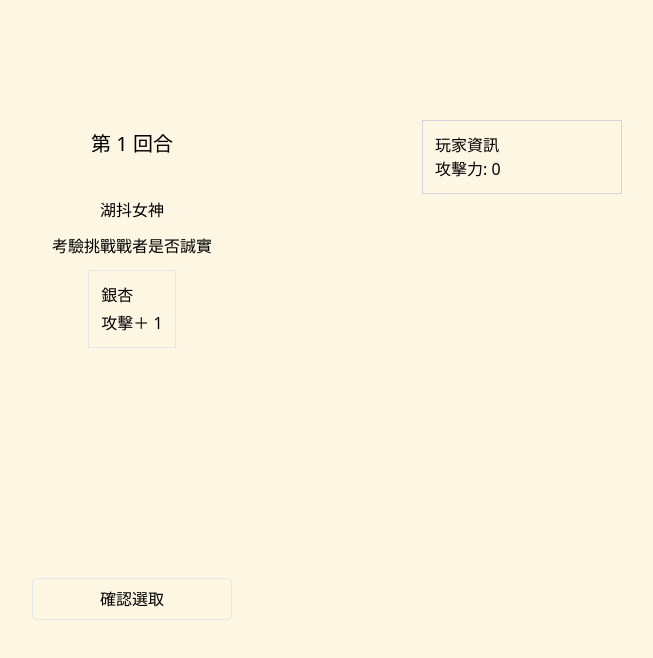
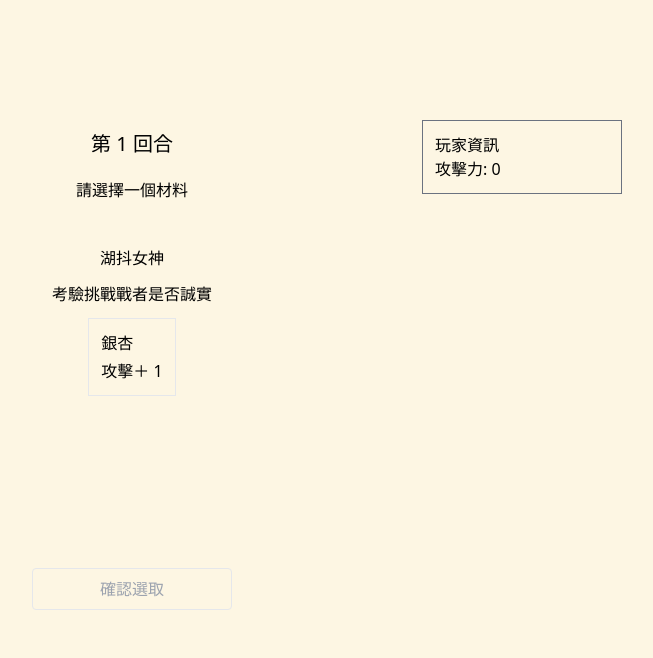
Before and after one commit to tahsdj/magic-wand, a React (Vite) app: page / in a window 1280 px wide. Shown: the top 658 px of the page, without its empty margins (508-1161 px from the left). Built offline with nearby package versions, Linux system fonts and the light colour scheme.

Commit message:
fix button disabled effect

```diff
--- a/src/components/Board/index.jsx
+++ b/src/components/Board/index.jsx
@@ -59,6 +59,8 @@ const Board = () => {
         const record = getCurrentRecord()
         if (stageIndex + 1 < STAGE.length) {
             setStageIndex(index => index + 1)
+            setSelectedMaterial(m => m ? null : m)
+            setSelectedAction(a => a ? null : a)
         } else {
             setStageIndex(0)
             setRound(r => r + 1)
@@ -109,7 +111,8 @@ const Board = () => {
         switch(STAGE[stageIndex]?.id) {
             case 'draw_material':
                 return (
-                    <div >
+                    <>
+                        <h2 className="mb-6">請選擇一個材料</h2>
                         {currentMonsters.map(monster => (
                             <div className="flex flex-col items-center w-60 h-100 p-5 gap-3">
                                 <h2>{monster.name}</h2>
@@ -149,11 +152,13 @@ const Board = () => {
                                 </div>
                             </div>
                         ))}
-                    </div>
+                    </>
                 )
 
             case 'draw_action': {
                 return (
+                    <>
+                        <h2 className="mb-6">請選擇一個製作方法</h2>
                         <div className={`flex flex-row items-start gap-5 mb-10`}>
                             {currentActions.map(action => {
                                 return (
@@ -175,6 +180,7 @@ const Board = () => {
                                 )
                             })}
                         </div>
+                    </>
                 )
             }
             default:
@@ -195,7 +201,7 @@ const Board = () => {
     })()
     return (
         <div className="relative w-[500px] h-[500px] flex flex-col items-center p-[10px]">
-            <div className="absolute flex flex-col w-50 left-full transform translate-x-10 top-0 border border-solid rounder border-gray-300 p-3">
+            <div className="absolute flex flex-col w-50 left-full transform translate-x-10 top-0 border border-solid rounder border-gray-500 p-3">
                 <span>玩家資訊</span>
                 <span>{`攻擊力: ${userInfo.attack}`}</span>
             </div>
@@ -204,7 +210,7 @@ const Board = () => {
                 <>
                     {renderStage()}
                     <div
-                        className={`w-50 p-2 border border-solid rounded text-center cursor-pointer ${isButtonDisabled ? "border-gray-200 cursor-not-allowed" : "border-[#2fad88fa]"}`}
+                        className={`w-50 p-2 border border-solid rounded text-center cursor-pointer ${isButtonDisabled ? "border-gray-200 cursor-not-allowed text-gray-400" : "border-[#2fad88fa]"}`}
                         onClick={() => {
                            if (!isButtonDisabled) handleConfirm()
                         }}
```
Also changed, not shown: 5 other files (tests, documents, lock files or other folders). Lines whose indentation alone changed are shown as unchanged.
